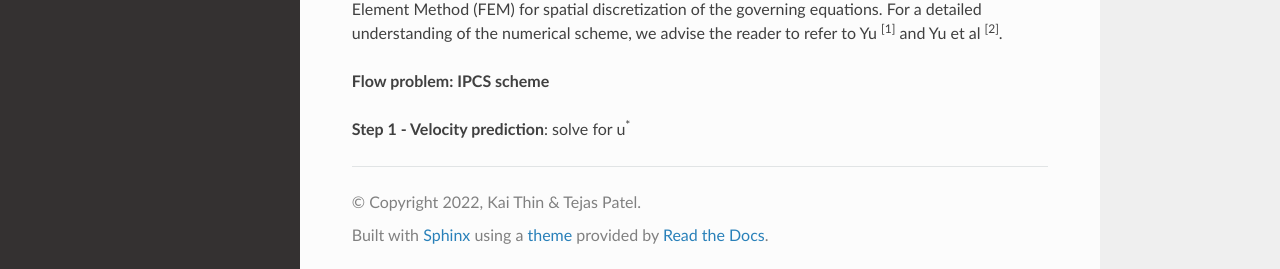
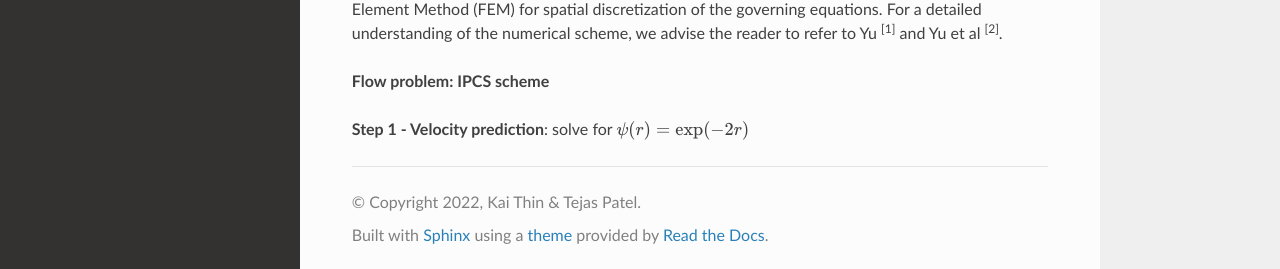
Before and after one commit to kaithin5/test, a Sphinx documentation site: the page built from docs/source/files_and_modules.rst, in a window 1280 px wide and 1068 px high. Shown: the part 796-1065 px from the top of the window. Built offline with Sphinx 7.4.7 and the Read the Docs theme 2.0.0, drawn with Linux system fonts in a browser that asks for light colours; pages that are not in the unit, such as notebooks, are missing from menus.

Commit message:
Update files_and_modules.rst

```diff
--- a/docs/source/files_and_modules.rst
+++ b/docs/source/files_and_modules.rst
@@ -27,4 +27,4 @@ Our Immersed Boundary FSI formulation is based on the Distributed Lagrange Multi
 
 **Flow problem: IPCS scheme**
 
-**Step 1 - Velocity prediction**: solve for u\ :sup:`*`
+**Step 1 - Velocity prediction**: solve for :math:`\psi(r) = \exp(-2r)`
```
